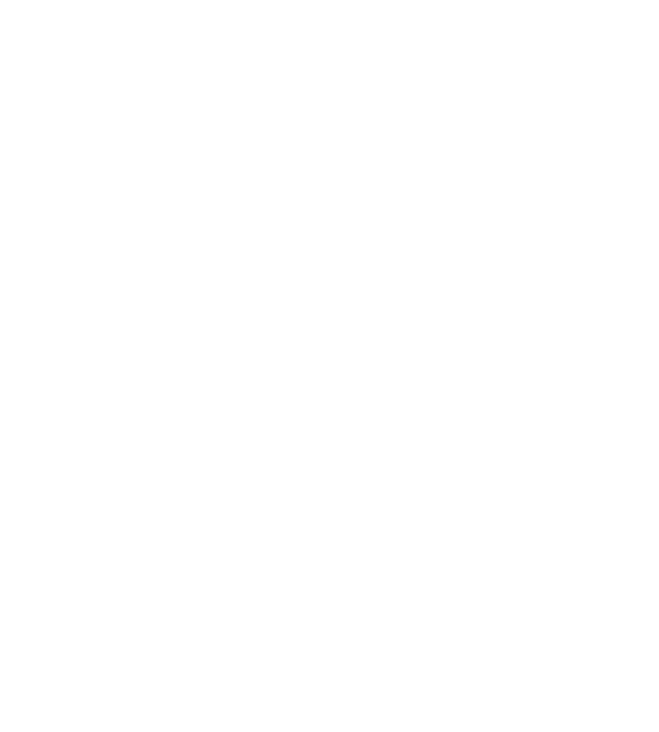
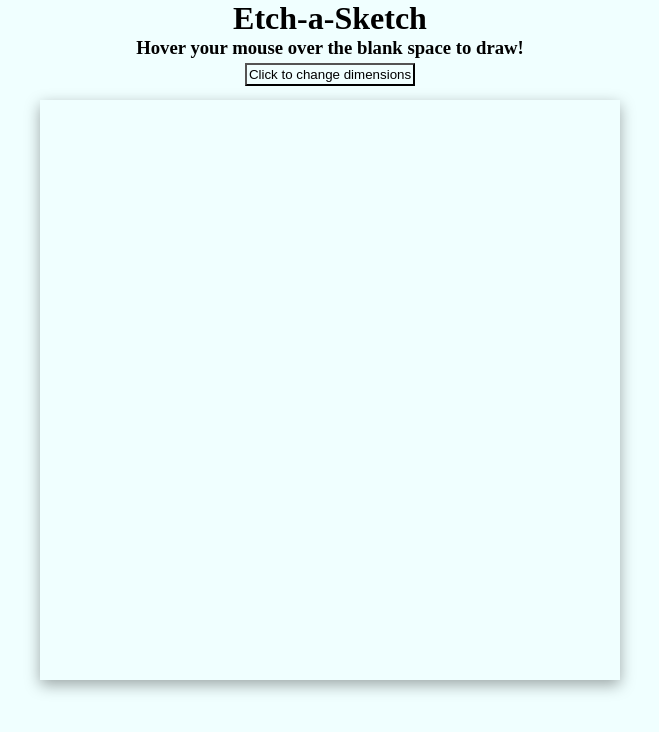
Before and after one commit to b-elliss/etch-a-sketch, a plain HTML site: page index.html in a window 1280 px wide. Shown: the whole page, without its empty margins (310-969 px from the left). Drawn offline with Linux system fonts and the light colour scheme.

Commit message:
all basic features added

```diff
--- a/index.html
+++ b/index.html
@@ -4,9 +4,18 @@
         <meta charset="utf-8"/>
         <meta name="viewport" content="width=device-width, initial-scale=1.0" />
         <link rel="stylesheet" href="styles.css"/>
-        <title></title>
+        <title>Etch-a-Sketch</title>
     </head>
     <body>
-        <script>src="script.js"</script>
+        <div class="main-container">
+        <div class="left-side">
+            <h1>Etch-a-Sketch</h1>
+            <h3>Hover your mouse over the blank space to draw!</h3>
+        </div>
+        <div class="right-side">
+            <div class="flex-container"></div>
+        </div>
+        </div>
+        <script src="script.js"></script>
     </body>
 </html>
--- a/script.js
+++ b/script.js
@@ -0,0 +1,50 @@
+//Create div
+//Give class '.flexItem'
+//Append to the DOM inside 'flex-container'
+//Add event listener for each item
+//Loop this process for 16 rows and 16 columns
+for (i = 0; i < 256; i++) {
+    const item = document.createElement('div');
+    item.className = 'flexItem';
+    document.querySelector('.flex-container').append(item);
+    item.addEventListener('mouseover', colorChange);
+};
+
+//function to change the color of each individual item
+function colorChange() {this.style.backgroundColor = '#000000';};
+
+//Create button; assign class; append inner text
+//Append button before the flex-container div
+const button = document.createElement('button');
+button.className = 'button';
+button.innerText = 'Click to change dimensions';
+document.querySelector('h3').after(button);
+
+//function to remove all flex container divs here
+function removeAll () {
+    const container = document.querySelector('.flex-container');
+    const childNodeList = container.childNodes;
+    for (i = childNodeList.length - 1; i >= 0; i--) {
+        container.removeChild(childNodeList[i]);
+   };
+};
+
+//function to create user specified grid
+function clientGrid() {
+    let clientInput = Number(window.prompt('Enter desired number of units per side', '69...'));
+    let itemSize = 580 / clientInput;
+    for (i = 0; i < (clientInput * clientInput); i++) {
+        const clientItem = document.createElement('div');
+        clientItem.className = 'clientFlexItem';
+        document.querySelector('.flex-container').append(clientItem);
+        clientItem.addEventListener('mouseover', colorChange);
+        clientItem.style.height = `${itemSize}px`;
+        clientItem.style.width = `${itemSize}px`;
+    };
+};
+
+//When clicked, generate prompt for number of squares per side. Set limit to 100
+button.addEventListener('click', () => {
+    removeAll();
+    clientGrid();
+});
--- a/styles.css
+++ b/styles.css
@@ -0,0 +1,46 @@
+* {
+    box-sizing: border-box;
+    margin: 0;
+    padding: 0;
+    text-align: center;
+    background-color: azure;
+}
+
+/* .main-container {
+    display: flex;
+    margin:25px;
+    margin-top: 25px;
+    justify-content: left;
+    align-items: top;
+} */
+
+.flex-container {
+    display: flex;
+    margin: auto;
+    margin-top: 10px;
+    margin-bottom: 10px;
+    border-radius: 2px;
+    /* border: solid 1px black; */
+    box-shadow: rgba(0, 0, 0, 0.35) 0px 5px 15px;
+    top: 50%;
+    width: 580px;
+    height: 580px;
+    justify-content: center;
+    align-items: center;
+    flex-wrap: wrap;
+}
+
+.flexItem {
+    height: 36.25px;
+    width: 36.25px;
+    background-color: azure;
+}
+
+.clientFlexItem {
+    background-color: #f0ffff;
+}
+
+.button {
+    margin: 4px;
+    padding: 2px;
+}
```
